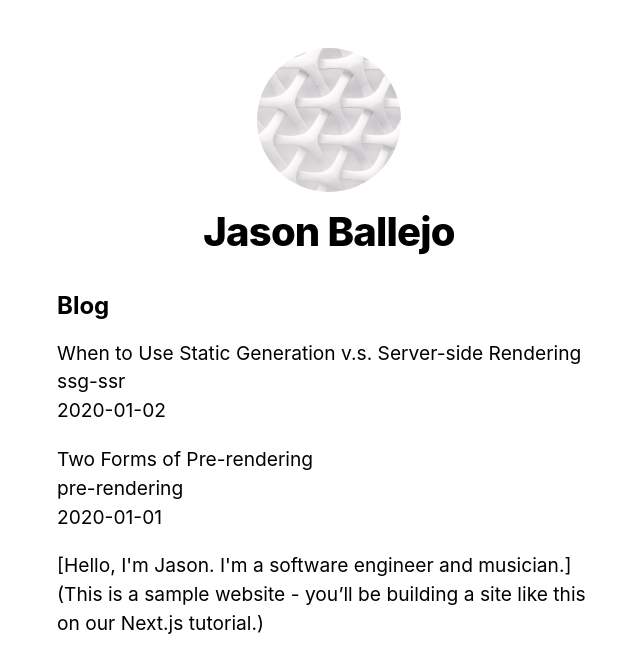
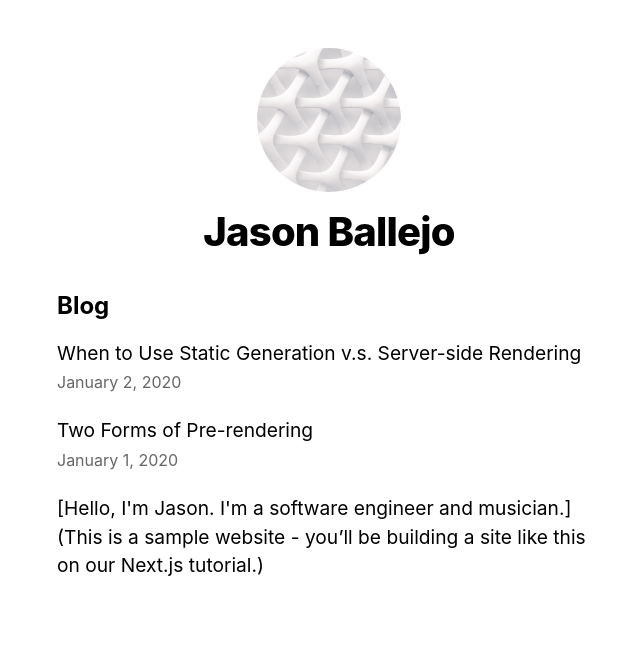
Before and after one commit to jasonballejo/learn_nextjs, a Next.js app: page / in a window 1280 px wide. Shown: the top 672 px of the page, without its empty margins (311-951 px from the left). Built offline with nearby package versions, Linux system fonts and the light colour scheme.

Commit message:
dyanmic routing test

```diff
--- /dev/null
+++ b/components/date.js
@@ -0,0 +1,6 @@
+import { parseISO, format } from 'date-fns';
+
+export default function Date({ dateString }) {
+  const date = parseISO(dateString);
+  return <time dateTime={dateString}>{format(date, 'LLLL d, yyyy')}</time>;
+}
--- a/lib/posts.js
+++ b/lib/posts.js
@@ -1,6 +1,8 @@
 import fs from 'fs'
 import path from 'path'
 import matter from 'gray-matter'
+import { remark } from 'remark'
+import html from 'remark-html'
 
 const postsDirectory = path.join(process.cwd(), 'posts')
 
@@ -45,16 +47,23 @@ export function getAllPostIds() {
   })
 }
 
-export function getPostData(id) {
-  const fullPath = path.join(postsDirectory, `${id}.md`)
-  const fileContents = fs.readFileSync(fullPath, 'utf8')
+export async function getPostData(id) {
+    const fullPath = path.join(postsDirectory, `${id}.md`);
+    const fileContents = fs.readFileSync(fullPath, 'utf8');
 
-  // Use gray-matter to parse the post metadata section
-  const matterResult = matter(fileContents)
+    // Use gray-matter to parse the post metadata section
+    const matterResult = matter(fileContents);
 
-  // Combine the data with the id
-  return {
-    id,
-    ...matterResult.data
+    // Use remark to convert markdown into HTML string
+    const processedContent = await remark()
+      .use(html)
+      .process(matterResult.content);
+    const contentHtml = processedContent.toString();
+
+    // Combine the data with the id and contentHtml
+    return {
+      id,
+      contentHtml,
+      ...matterResult.data,
+    };
   }
-}
--- a/package.json
+++ b/package.json
@@ -6,9 +6,12 @@
     "start": "next start"
   },
   "dependencies": {
+    "date-fns": "^2.29.3",
     "gray-matter": "^4.0.3",
     "next": "latest",
     "react": "18.2.0",
-    "react-dom": "18.2.0"
+    "react-dom": "18.2.0",
+    "remark": "^14.0.2",
+    "remark-html": "^15.0.2"
   }
 }
--- a/pages/index.js
+++ b/pages/index.js
@@ -2,6 +2,8 @@ import Head from 'next/head';
 import Layout, { siteTitle } from '../components/layout';
 import utilStyles from '../styles/utils.module.css';
 import { getSortedPostsData } from '../lib/posts';
+import Link from 'next/link';
+import Date from '../components/date';
 
 export async function getStaticProps() {
   const allPostsData = getSortedPostsData();
@@ -23,11 +25,11 @@ export default function Home({ allPostsData }) {
         <ul className={utilStyles.list}>
           {allPostsData.map(({ id, date, title}) => (
             <li className={utilStyles.listItem} key={id}>
-            {title}
+            <Link href={`/posts/${id}`}>{title}</Link>
             <br />
-            {id}
-            <br />
-            {date}
+            <small className={utilStyles.lightText}>
+              <Date dateString={date} />
+            </small>
           </li>
         ))}
       </ul>
```
Also changed, not shown: pages/posts/[id].js (+14 -6 lines), 1 other file (tests, documents, lock files or other folders).
